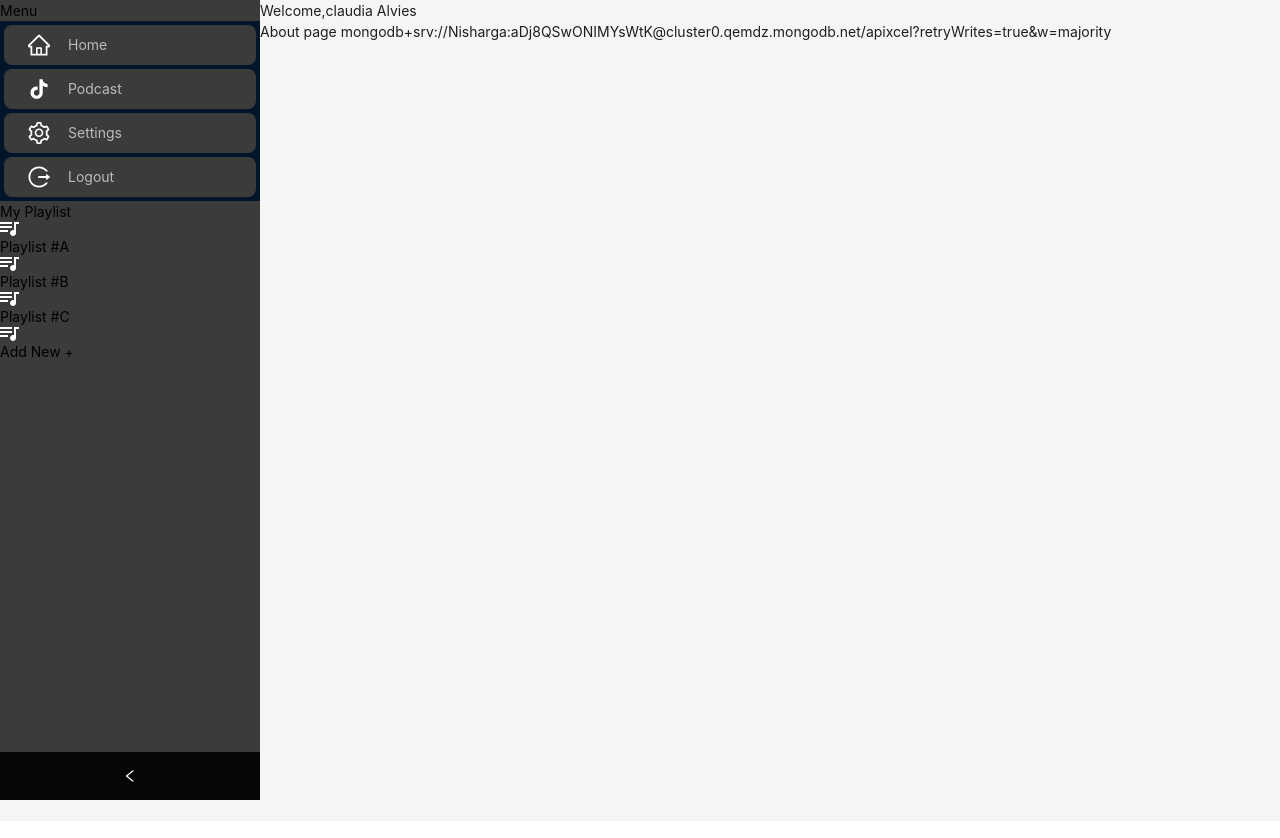
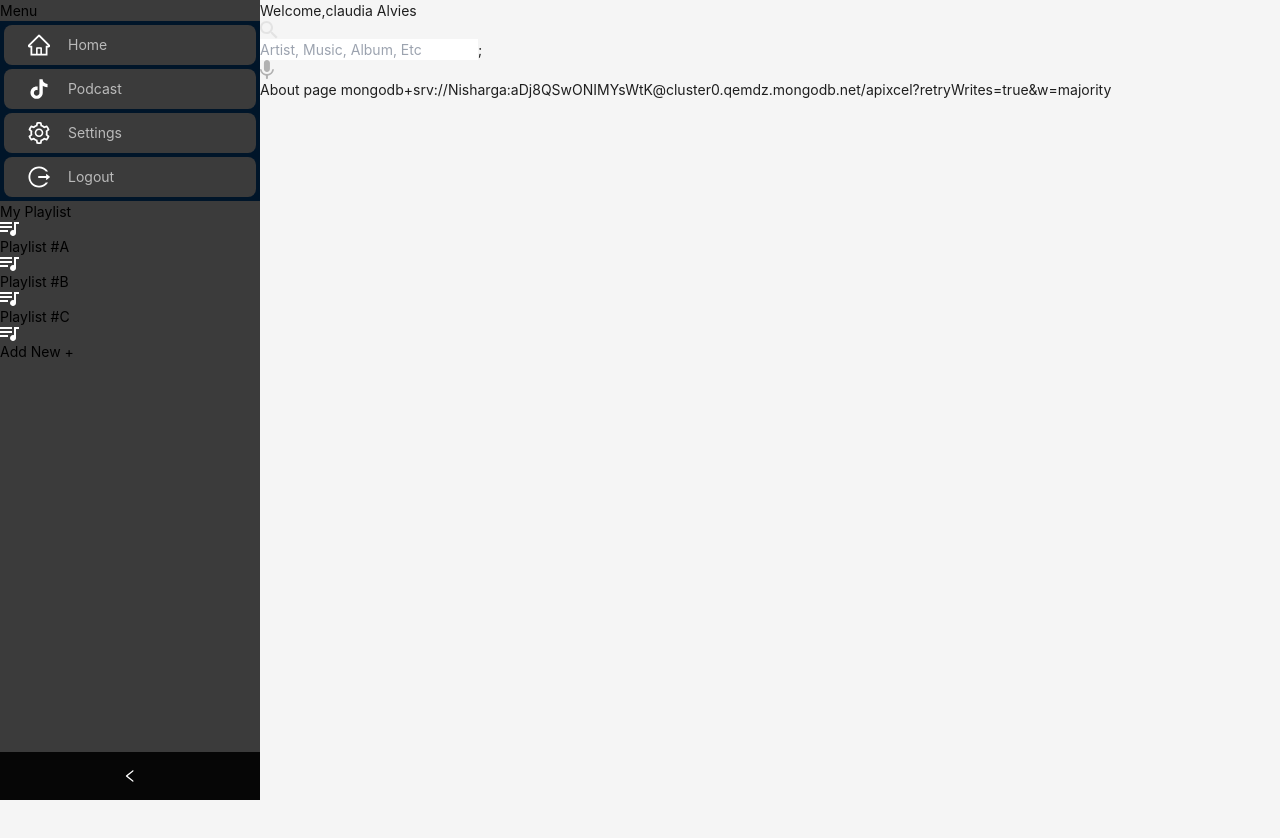
Before and after one commit to nisharga/apixcel-frontend, a Next.js app: page /about in a window 1280 px wide. Shown: the top 838 px of the page. Built offline with nearby package versions, Linux system fonts and the light colour scheme.

Commit message:
icon added header implement

```diff
--- a/src/Components/Core/Header.tsx
+++ b/src/Components/Core/Header.tsx
@@ -1,7 +1,25 @@
-
+/* eslint-disable react-hooks/exhaustive-deps */
+import { useState, useEffect } from "react";
+import { Mic, Search } from "../Icons"
+import Avater from "../Reusable/Avater"
 import RoundedBtn from "../Reusable/RoundedBtn"
 
 const Header = () => {
+  const [inputValue, setInputValue] = useState("");
+
+  const [debouncedInputValue, setDebouncedInputValue] = useState("")
+  console.log(inputValue, debouncedInputValue)
+
+  const handleInputChange = (event: any) => {
+    setInputValue(event.target.value);
+ }
+
+ useEffect(() => {
+  const delayInputTimeoutId = setTimeout(() => {
+    setDebouncedInputValue(inputValue);
+  }, 500);
+  return () => clearTimeout(delayInputTimeoutId);
+}, [inputValue, 500]);
 
   return (
     <div className="p-12 bg-[#1E1E1E]">
@@ -12,12 +30,30 @@ const Header = () => {
               <RoundedBtn className="!px-16">Sign Up</RoundedBtn>
             </div>
         </div>  */}
-        <div className="flex justify-between">
-            <div className="text-3xl font-semibold text-white">Welcome,claudia Alvies</div>
-            <div className="flex gap-4">
 
-            </div>
+
+        <div className="flex flex-col md:flex-row md:justify-between items-center">
+            <div className="text-2xl md:text-3xl font-semibold text-white">Welcome,claudia Alvies</div>
+            <div className="mt-5 md:mt-0 ">
+              <div className="flex gap-5 items-center">
+                <div className="relative">
+                    <div className="absolute left-0 pl-3 top-3"><Search/></div>
+                      <input type="text" placeholder="Artist, Music, Album, Etc"
+                      className="text-base font-semibold bg-[#3B3B3B] py-2 px-10 rounded-full"
+                      value={inputValue} onChange={handleInputChange}
+                      />;
+                    <div className="absolute right-0 pr-8 md:pr-5 top-3 pointer"><Mic /></div>
+                  </div>
+                  <div className="">
+                    <Avater src="https://i.ibb.co/6H1wqfg/Ellipse-5.png"
+                    imageClass="w-10 h-10 min-w-[40px]"
+                    />
+                  </div>
+              </div>
+              </div>
         </div>
+
+
     </div>
   )
 }
--- a/src/Components/Core/Sidebar.tsx
+++ b/src/Components/Core/Sidebar.tsx
@@ -4,7 +4,7 @@ import { useState } from "react";
 import { sidebarItems } from "./sidebarItems";
 import Avater from "../Reusable/Avater";
 import { FormProvider } from "antd/es/form/context";
-import Music from "../Reusable/Music";
+import Music from "../Icons/Music";
 import PlayList from "../UI/PlayList";
 
 
--- /dev/null
+++ b/src/Components/Icons/Mic.tsx
@@ -0,0 +1,11 @@
+import React from 'react'
+
+const Mic = () => {
+  return (
+    <svg width="14" height="19" viewBox="0 0 14 19" fill="none" xmlns="http://www.w3.org/2000/svg">
+<path d="M6.93797 12C8.59797 12 9.92797 10.66 9.92797 9L9.93797 3C9.93797 1.34 8.59797 0 6.93797 0C5.27797 0 3.93797 1.34 3.93797 3V9C3.93797 10.66 5.27797 12 6.93797 12ZM13.018 9C12.598 9 12.248 9.3 12.188 9.71C11.818 12.32 9.46797 14.1 6.93797 14.1C4.40797 14.1 2.05797 12.33 1.68797 9.71C1.62797 9.3 1.26797 9 0.85797 9C0.33797 9 -0.0620299 9.46 0.00797006 9.97C0.46797 12.94 2.96797 15.27 5.93797 15.72V18C5.93797 18.55 6.38797 19 6.93797 19C7.48797 19 7.93797 18.55 7.93797 18V15.72C10.898 15.29 13.408 12.94 13.868 9.97C13.938 9.46 13.538 9 13.018 9Z" fill="#B1B1B1"/>
+</svg>
+  )
+}
+
+export default Mic
--- /dev/null
+++ b/src/Components/Icons/Search.tsx
@@ -0,0 +1,12 @@
+
+
+const Search = () => {
+  return (
+
+<svg width="18" height="18" viewBox="0 0 18 18" fill="none" xmlns="http://www.w3.org/2000/svg">
+<path d="M12.5 11H11.71L11.43 10.73C12.41 9.59 13 8.11 13 6.5C13 2.91 10.09 0 6.5 0C2.91 0 0 2.91 0 6.5C0 10.09 2.91 13 6.5 13C8.11 13 9.59 12.41 10.73 11.43L11 11.71V12.5L16 17.49L17.49 16L12.5 11ZM6.5 11C4.01 11 2 8.99 2 6.5C2 4.01 4.01 2 6.5 2C8.99 2 11 4.01 11 6.5C11 8.99 8.99 11 6.5 11Z" fill="#DBDBDB" fillOpacity="0.7"/>
+</svg>
+  )
+}
+
+export default Search
--- /dev/null
+++ b/src/Components/Icons/index.ts
@@ -0,0 +1,3 @@
+export { default as Music } from "./Music";
+export { default as Search } from "./Search";
+export { default as Mic } from "./Mic";
--- a/src/Components/UI/PlayList.tsx
+++ b/src/Components/UI/PlayList.tsx
@@ -1,5 +1,5 @@
 import React from 'react'
-import Music from '../Reusable/Music'
+import { Music } from '../Icons'
 
 const PlayList = () => {
   return (
```
Also changed, not shown: src/Components/Icons/Music.tsx (renamed from src/Components/Reusable/Music.tsx).
